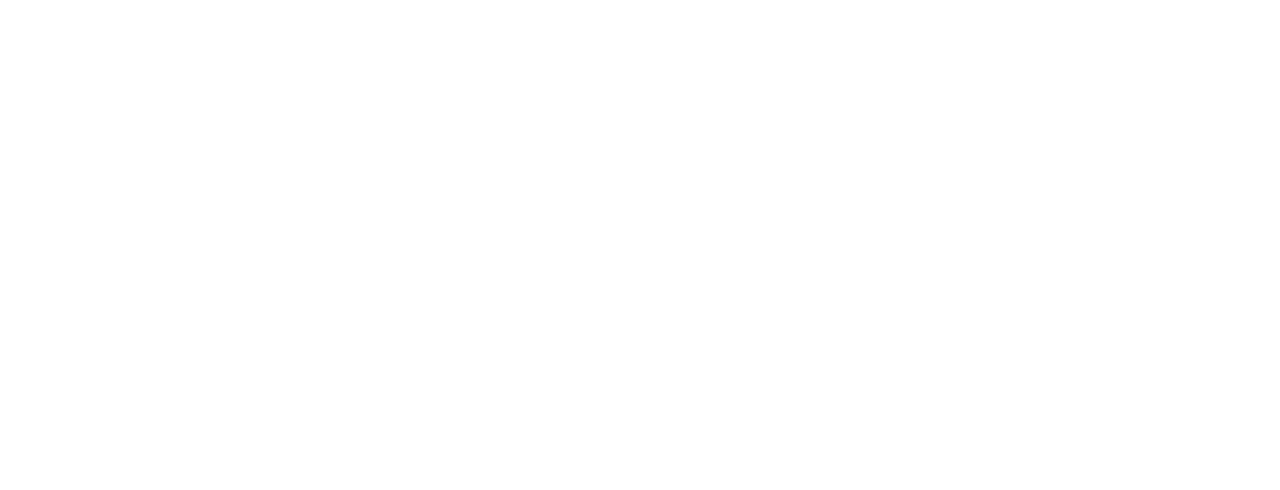
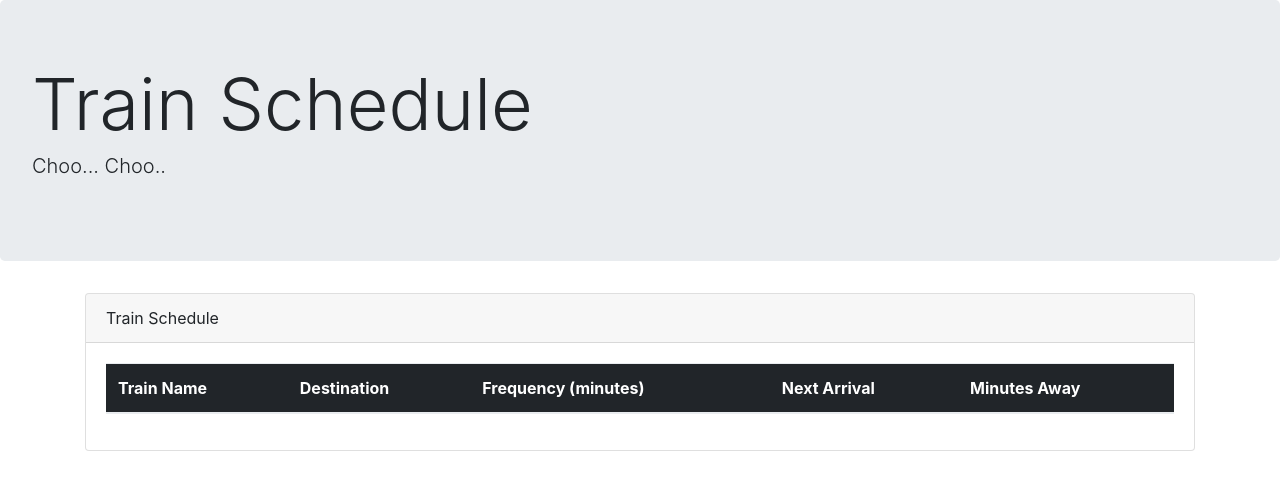
Before and after one commit to daytonmills/train-schedule, a plain HTML site: page index.html in a window 1280 px wide. Drawn offline with nearby package versions, Linux system fonts and the light colour scheme.

Commit message:
Page template and starting trains.js

```diff
--- a/assets/js/trains.js
+++ b/assets/js/trains.js
@@ -0,0 +1,18 @@
+var config = {
+  apiKey: "AIzaSyAuT6phm91rmDLqbaL49N8KUcnHWE5cvoQ",
+  authDomain: "trains-6a522.firebaseapp.com",
+  databaseURL: "https://trains-6a522.firebaseio.com",
+  projectId: "trains-6a522",
+  storageBucket: "",
+  messagingSenderId: "880704993009"
+};
+
+firebase.initializeApp(config);
+
+function train(name, destination, time, frequency)
+{
+    this.name = name;
+    this.destination = destination;
+    this.time = time;
+    this.frequency = frequency;
+}
--- a/index.html
+++ b/index.html
@@ -7,23 +7,36 @@
     <link rel="stylesheet" href="assets/css/style.css">
 </head>
 <body>
+    <div class="jumbotron">
+        <h1 class="display-3">Train Schedule</h1>
+        <p class="lead">Choo... Choo..</p>
+    </div>
+
+    <div class="container">
+        <div class="card">
+            <div class="card-header">Train Schedule</div>
+            <div class="card-body">
+                <table class="table table-striped" id="trainList">
+                    <thead class="thead-inverse">
+                        <tr>
+                            <th>Train Name</th>
+                            <th>Destination</th>
+                            <th>Frequency (minutes)</th>
+                            <th>Next Arrival</th>
+                            <th>Minutes Away</th>
+                        </tr>
+                    </thead>
+                    <tbody></tbody>
+                </table>
+            </div>
+        </div>
+    </div>
+
     <script src="https://code.jquery.com/jquery-3.2.1.min.js" integrity="sha256-hwg4gsxgFZhOsEEamdOYGBf13FyQuiTwlAQgxVSNgt4="crossorigin="anonymous"></script>
     <script src="https://cdnjs.cloudflare.com/ajax/libs/popper.js/1.11.0/umd/popper.min.js" integrity="sha384-b/U6ypiBEHpOf/4+1nzFpr53nxSS+GLCkfwBdFNTxtclqqenISfwAzpKaMNFNmj4" crossorigin="anonymous"></script>
     <script src="https://maxcdn.bootstrapcdn.com/bootstrap/4.0.0-beta/js/bootstrap.min.js" integrity="sha384-h0AbiXch4ZDo7tp9hKZ4TsHbi047NrKGLO3SEJAg45jXxnGIfYzk4Si90RDIqNm1" crossorigin="anonymous"></script>
     <script src="https://www.gstatic.com/firebasejs/4.3.0/firebase.js"></script>
     <script src="assets/js/moment.min.js"></script>
     <script src="assets/js/trains.js"></script>
-        <script>
-          // Initialize Firebase
-          var config = {
-            apiKey: "AIzaSyAuT6phm91rmDLqbaL49N8KUcnHWE5cvoQ",
-            authDomain: "trains-6a522.firebaseapp.com",
-            databaseURL: "https://trains-6a522.firebaseio.com",
-            projectId: "trains-6a522",
-            storageBucket: "",
-            messagingSenderId: "880704993009"
-          };
-          firebase.initializeApp(config);
-        </script>
 </body>
 </html>
```
Lines whose indentation alone changed are shown as unchanged.
